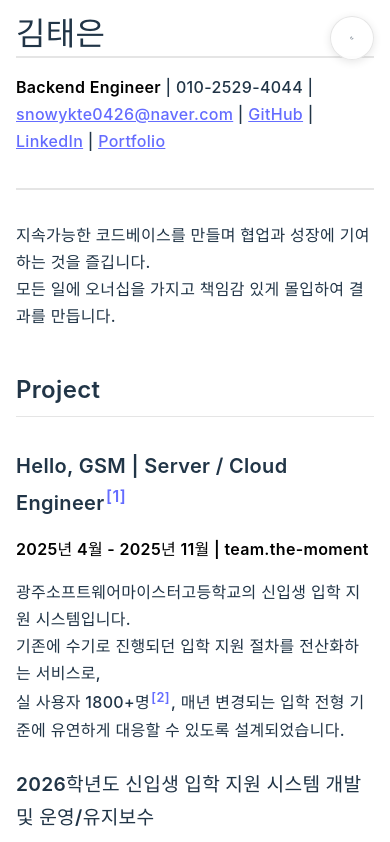
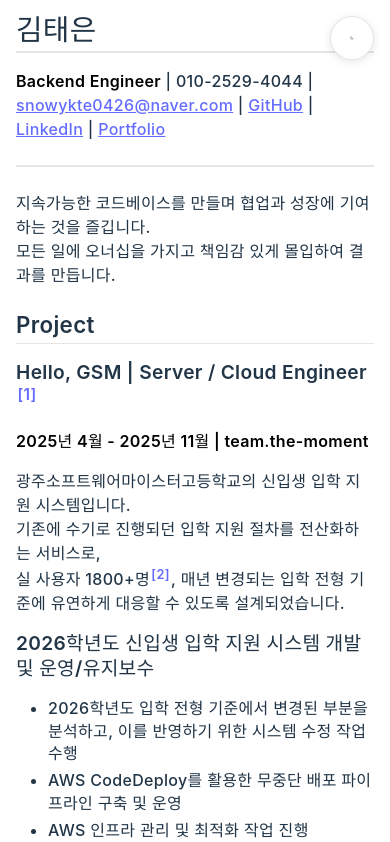
Before and after one commit to snowykte0426/my-resume, a React (Vite) app: page / in a window 390 px wide. Shown: the top 842 px of the page. Built offline with nearby package versions, Linux system fonts and the light colour scheme; a web font is replaced by a local one.

Commit message:
update styles for improved layout and readability in markdown content

```diff
--- a/src/index.css
+++ b/src/index.css
@@ -1,6 +1,6 @@
 :root {
   font-family: 'Pretendard', -apple-system, BlinkMacSystemFont, system-ui, Roboto, 'Helvetica Neue', sans-serif;
-  line-height: 1.6;
+  line-height: 1.5;
   font-weight: 500;
 
   color-scheme: light dark;
--- a/src/markdown.css
+++ b/src/markdown.css
@@ -2,8 +2,8 @@
 .mdx-content {
   max-width: 800px;
   margin: 0 auto;
-  padding: 2rem;
-  line-height: 1.7;
+  padding: 1.5rem 2rem;
+  line-height: 1.5;
   text-align: left;
   letter-spacing: 0.02em;
 }
@@ -13,32 +13,36 @@
   font-size: 2.5rem;
   font-weight: 700;
   margin-top: 0;
-  margin-bottom: 0.5rem;
+  margin-bottom: 0.4rem;
   border-bottom: 2px solid rgba(255, 255, 255, 0.1);
-  padding-bottom: 0.3rem;
+  padding-bottom: 0.25rem;
+  line-height: 1.2;
 }
 
 .mdx-content h2 {
   font-size: 1.75rem;
   font-weight: 600;
-  margin-top: 2.5rem;
-  margin-bottom: 1rem;
+  margin-top: 1.8rem;
+  margin-bottom: 0.6rem;
   border-bottom: 1px solid rgba(255, 255, 255, 0.1);
-  padding-bottom: 0.3rem;
+  padding-bottom: 0.25rem;
+  line-height: 1.3;
 }
 
 .mdx-content h3 {
   font-size: 1.4rem;
   font-weight: 600;
-  margin-top: 2rem;
-  margin-bottom: 0.75rem;
+  margin-top: 1.4rem;
+  margin-bottom: 0.5rem;
+  line-height: 1.3;
 }
 
 .mdx-content h4 {
   font-size: 1.2rem;
   font-weight: 600;
-  margin-top: 1.5rem;
-  margin-bottom: 0.5rem;
+  margin-top: 1rem;
+  margin-bottom: 0.4rem;
+  line-height: 1.3;
 }
 
 /* Anchor links for headings */
@@ -53,8 +57,9 @@
 
 /* Paragraphs and text */
 .mdx-content p {
-  margin-bottom: 1rem;
+  margin-bottom: 0.7rem;
   color: rgba(255, 255, 255, 0.95);
+  line-height: 1.5;
 }
 
 .mdx-content strong {
@@ -75,13 +80,14 @@
 /* Lists */
 .mdx-content ul,
 .mdx-content ol {
-  margin-bottom: 1rem;
+  margin-bottom: 0.7rem;
   padding-left: 2rem;
 }
 
 .mdx-content li {
-  margin-bottom: 0.5rem;
+  margin-bottom: 0.3rem;
   color: rgba(255, 255, 255, 0.95);
+  line-height: 1.4;
 }
 
 /* Task lists (GFM) */
@@ -98,7 +104,7 @@
 .mdx-content table {
   width: 100%;
   border-collapse: collapse;
-  margin: 1.5rem 0;
+  margin: 1rem 0;
   font-size: 0.95rem;
 }
 
@@ -134,9 +140,9 @@
 .mdx-content pre {
   background-color: rgba(0, 0, 0, 0.3);
   border-radius: 8px;
-  padding: 1rem;
+  padding: 0.8rem;
   overflow-x: auto;
-  margin: 1.5rem 0;
+  margin: 1rem 0;
   border: 1px solid rgba(255, 255, 255, 0.1);
 }
 
@@ -157,7 +163,7 @@
 .mdx-content blockquote {
   border-left: 4px solid #646cff;
   padding-left: 1rem;
-  margin: 1.5rem 0;
+  margin: 1rem 0;
   color: rgba(255, 255, 255, 0.75);
   font-style: italic;
 }
@@ -166,7 +172,7 @@
 .mdx-content hr {
   border: none;
   border-top: 2px solid rgba(255, 255, 255, 0.1);
-  margin: 2rem 0;
+  margin: 1.5rem 0;
 }
 
 /* Images */
@@ -174,13 +180,13 @@
   max-width: 100%;
   height: auto;
   border-radius: 8px;
-  margin: 1rem 0;
+  margin: 0.8rem 0;
 }
 
 /* Footnotes (GFM) */
 .mdx-content .footnotes {
-  margin-top: 3rem;
-  padding-top: 1rem;
+  margin-top: 2rem;
+  padding-top: 0.8rem;
   border-top: 1px solid rgba(255, 255, 255, 0.1);
   font-size: 0.9rem;
   color: rgba(255, 255, 255, 0.7);
@@ -188,6 +194,7 @@
 
 .mdx-content .footnotes ol {
   padding-left: 1.5rem;
+  margin-bottom: 0;
 }
 
 /* Strikethrough (GFM) */
@@ -405,19 +412,24 @@
 /* Responsive design */
 @media (max-width: 768px) {
   .mdx-content {
-    padding: 1rem;
+    padding: 0.8rem 1rem;
   }
 
   .mdx-content h1 {
-    font-size: 2rem;
+    font-size: 1.8rem;
+    margin-bottom: 0.3rem;
   }
 
   .mdx-content h2 {
-    font-size: 1.5rem;
+    font-size: 1.4rem;
+    margin-top: 1.4rem;
+    margin-bottom: 0.5rem;
   }
 
   .mdx-content h3 {
-    font-size: 1.25rem;
+    font-size: 1.2rem;
+    margin-top: 1rem;
+    margin-bottom: 0.4rem;
   }
 
   .mdx-content table {
@@ -426,6 +438,6 @@
 
   .mdx-content th,
   .mdx-content td {
-    padding: 0.5rem;
+    padding: 0.4rem;
   }
 }
```
